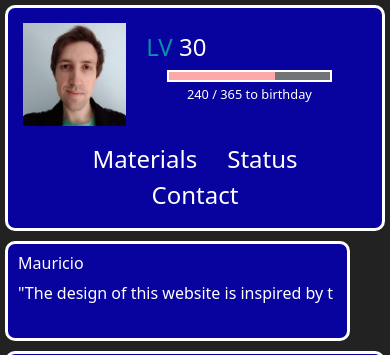
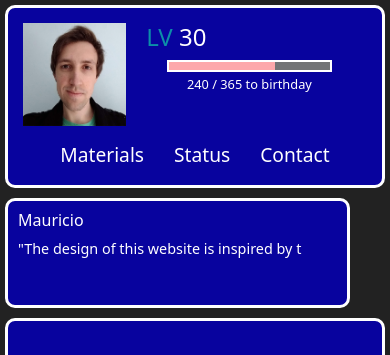
Before and after one commit to MauricioLZ/portfolio, a React (Create React App) app: page / in a window 390 px wide. Shown: the top 355 px of the page. Built offline with nearby package versions, Linux system fonts and the light colour scheme.

Commit message:
Mobile lower width adjusts

```diff
--- a/src/style/App.css
+++ b/src/style/App.css
@@ -470,6 +470,7 @@ html, body {
 .contact input {
   display: block;
   width: 300px;
+  max-width: 100%;
   padding: 5px;
   margin-right: 10px;
   margin-bottom: 10px;
--- a/src/style/responsive.css
+++ b/src/style/responsive.css
@@ -23,6 +23,10 @@
       margin-left: 20px;
     }
 
+    .level {
+      margin-top: 0px;
+    }
+
     .expGauge {
       height: 12px;
       text-align: center;
@@ -45,7 +49,7 @@
     .topics a {
       display: inline-block;
       margin: 0px 15px;
-      font-size: 1.5rem;
+      font-size: 1.2rem;
     }
 
     /* DIALOGUE */
@@ -54,7 +58,7 @@
       position: initial;
       margin: 10px 40px 10px 5px;
       padding: 10px;
-      height: 100px;
+      height: 110px;
     }
 
     .dialogue h1 {
@@ -62,7 +66,7 @@
     }
 
     .dialogue p {
-      font-size: 1.0rem;
+      font-size: 0.9rem;
     }
 
     /* PAGES */
@@ -148,6 +152,13 @@
       top: 30px;
       left: 300px;
       height: 130px;
+    }
+  }
+
+  @media only screen and (max-width: 360px) {
+    .topics a {
+      margin: 0px 10px;
+      font-size: 1.0rem;
     }
   }
 
```
